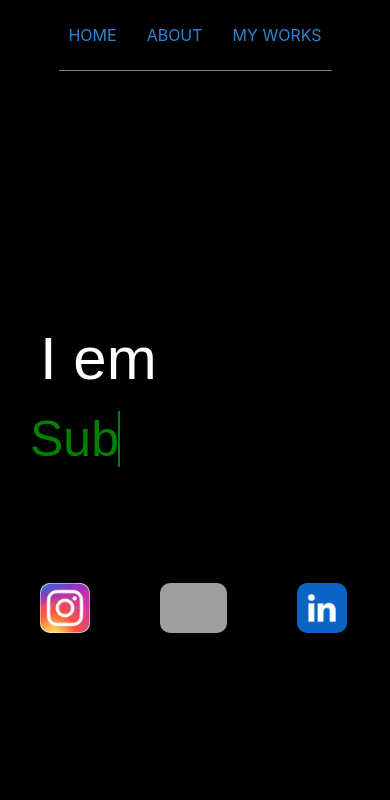
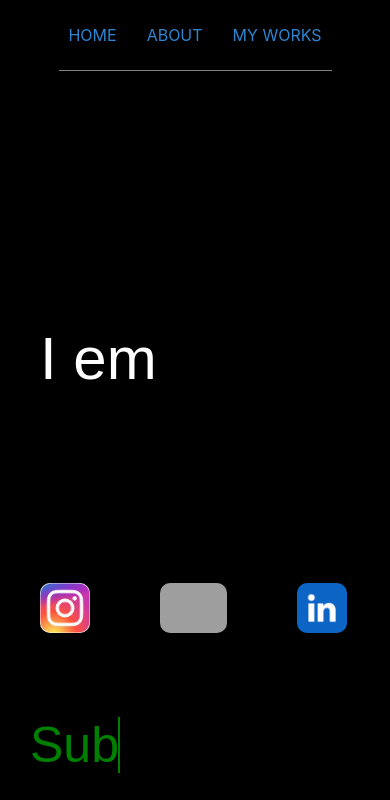
Before and after one commit to Macky151203/portfolio, a Svelte app: page / in a window 390 px wide. Shown: the top 800 px of the page. Built offline with nearby package versions, Linux system fonts and the light colour scheme; grey boxes are pictures that could not be loaded.

Commit message:
Update App.svelte

```diff
--- a/src/App.svelte
+++ b/src/App.svelte
@@ -222,7 +222,7 @@
 		}
 		.dynamic-text{
 			position: absolute;
-			top: 70px;
+			top: 376px;
 			left: 20px;
 		}
 		.bar{
```
